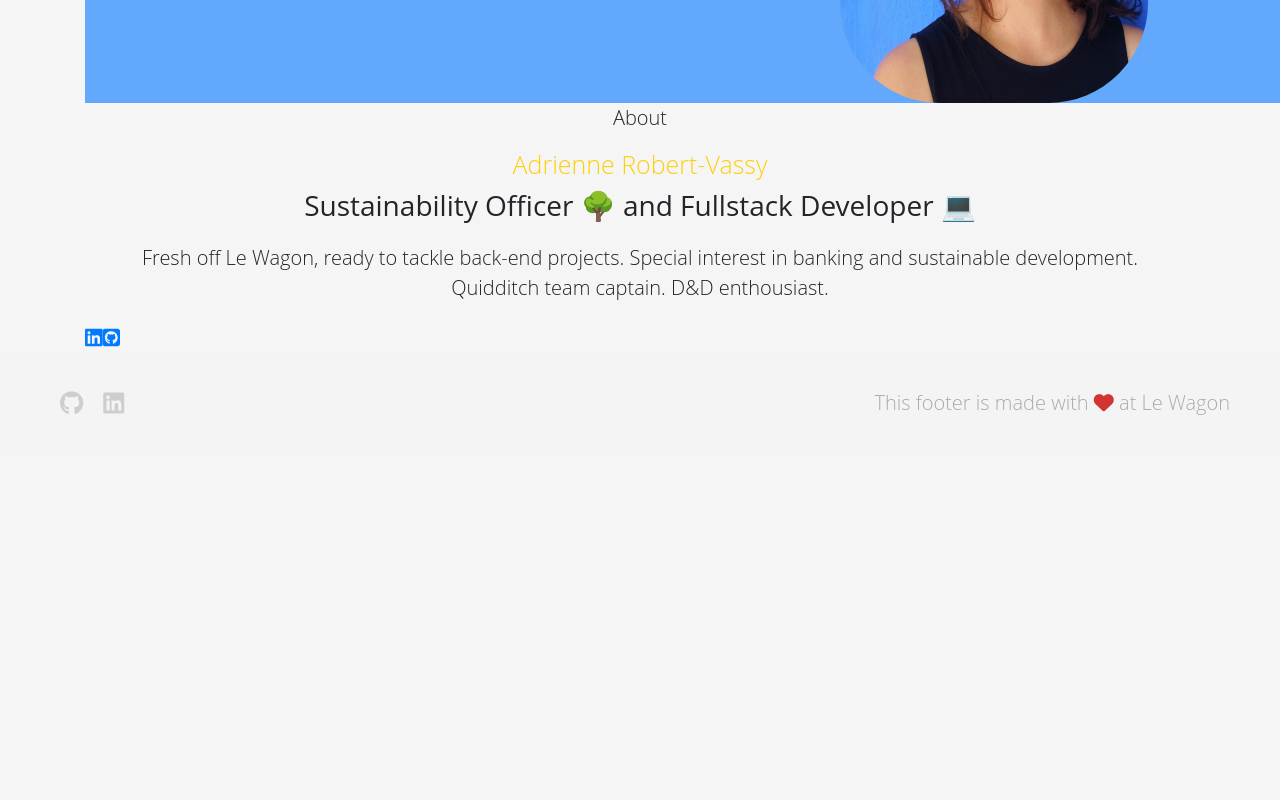
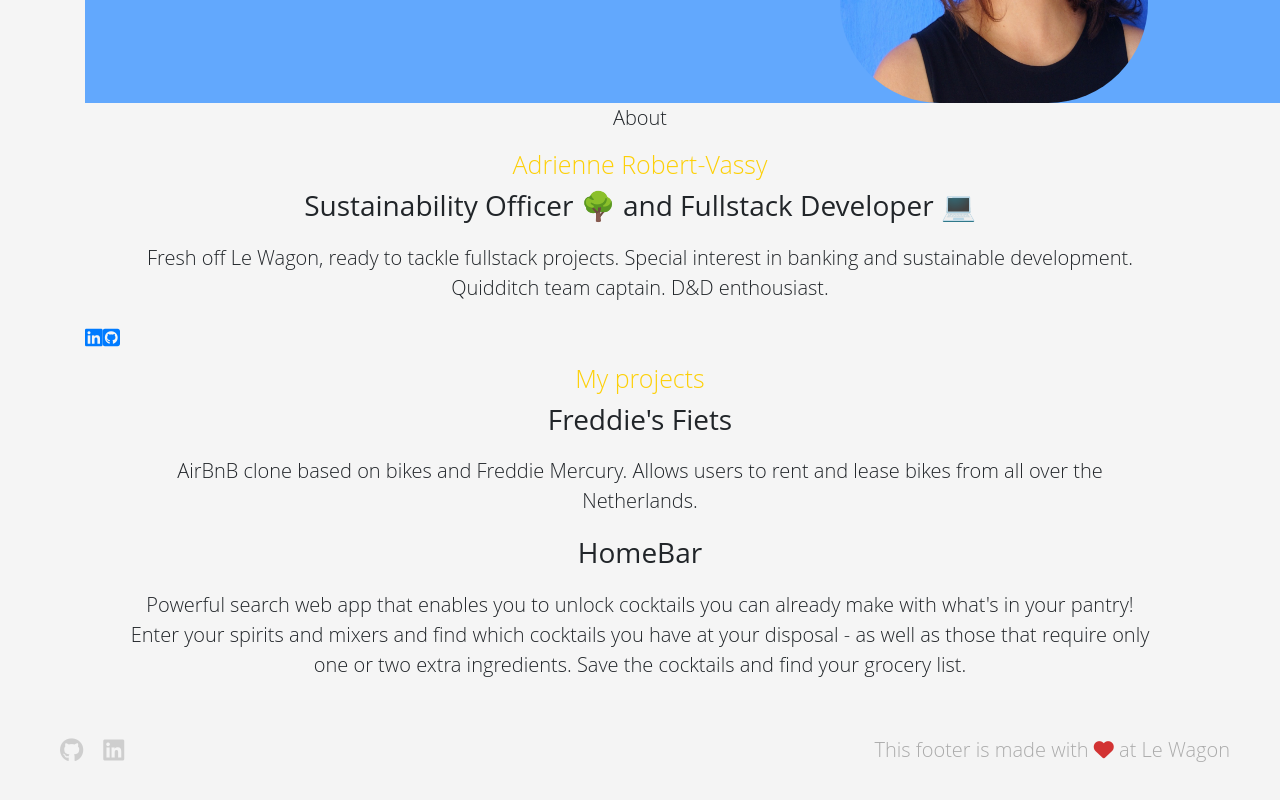
Before and after one commit to A-drienne/profile, a plain HTML site: page index.html in a window 1280 px wide. Shown: the part 359-1159 px from the top of the page. Before the commit the page ends 812 px from the top, so only its background shows below. Drawn offline with nearby package versions, Linux system fonts and the light colour scheme.

Commit message:
added text projects

```diff
--- a/index.html
+++ b/index.html
@@ -68,7 +68,7 @@
         <h3>Sustainability Officer 🌳 and Fullstack Developer 💻</h3>
         <p class="description-centered">
 
-          Fresh off Le Wagon, ready to tackle back-end projects. Special interest in banking and sustainable development.
+          Fresh off Le Wagon, ready to tackle fullstack projects. Special interest in banking and sustainable development.
           Quidditch team captain. D&D enthousiast.
         </p>
 
@@ -81,6 +81,36 @@
           </a>
         </div>
       </div>
+
+      <div class="projects" >
+        <h2>My projects</h2>
+        <h3>Freddie's Fiets</h3>
+        <p class="description-centered">
+          AirBnB clone based on bikes and Freddie Mercury.
+          Allows users to rent and lease bikes from all over the Netherlands.
+
+
+        </p>
+
+        <h3>HomeBar</h3>
+        <p class="description-centered">
+
+          Powerful search web app that enables you to unlock cocktails you can
+          already make with what's in your pantry!
+          Enter your spirits and mixers and find which cocktails you have
+          at your disposal - as well as those that require only one or two extra
+          ingredients.
+          Save the cocktails and find your grocery list.
+
+
+        </p>
+
+
+      </div>
+
+
+
+
     </div>
 
     <div class="footer">
```
